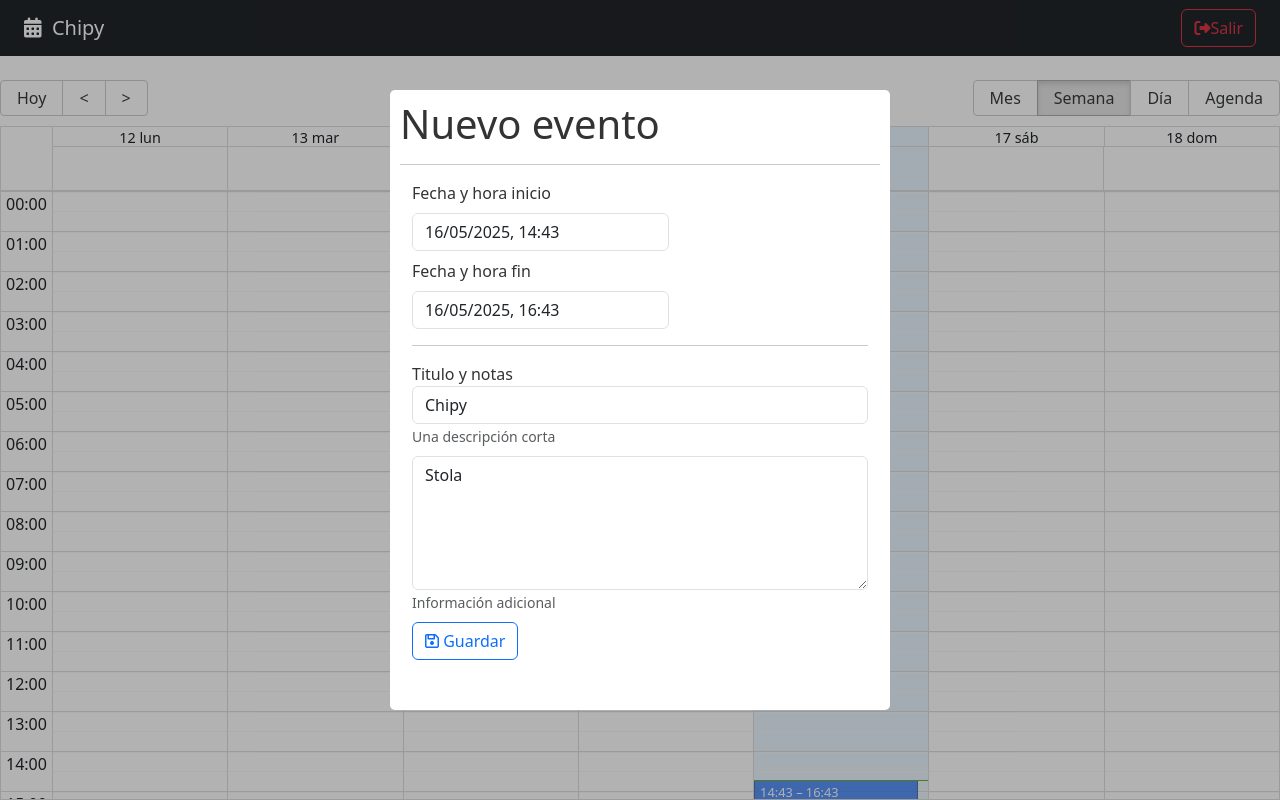
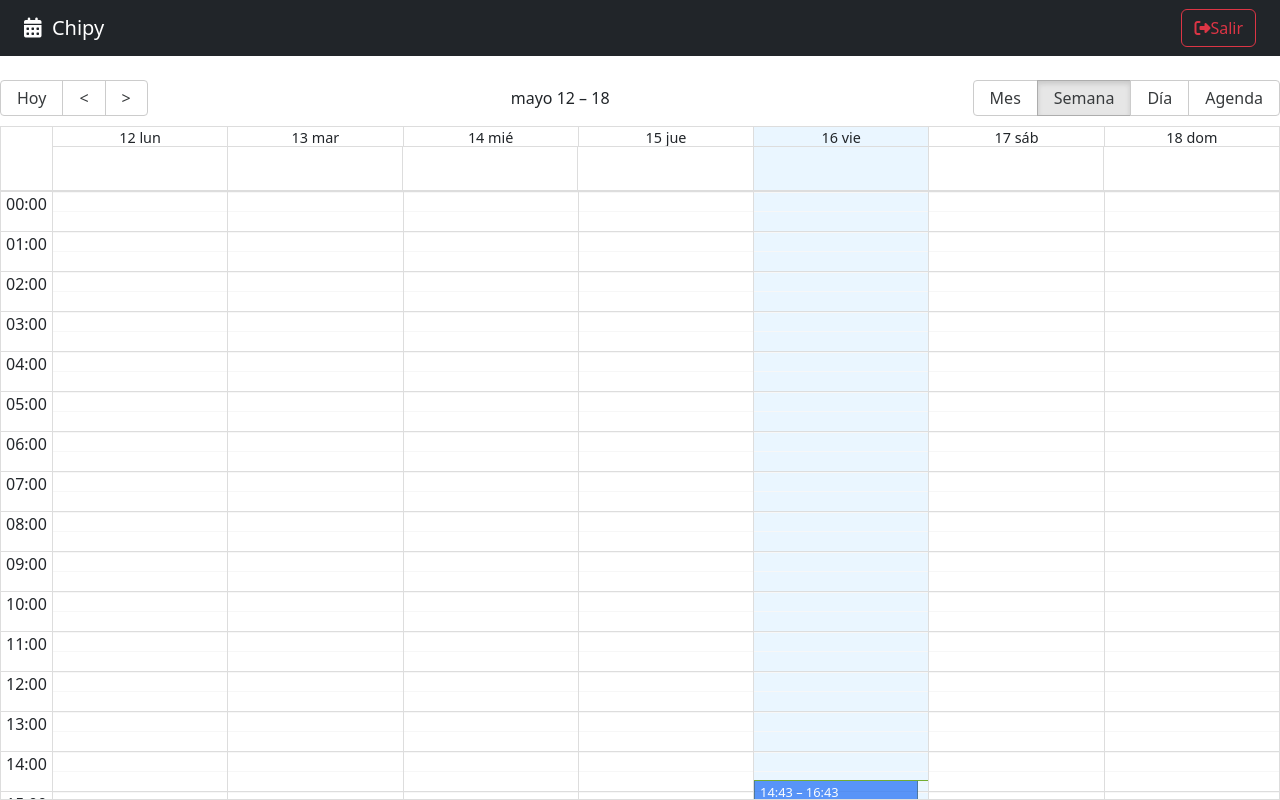
Before and after one commit to ssalgadoi/calendario-react-node-mongo, a React (Vite) app: page / in a window 1280 px wide. Built offline with nearby package versions, Linux system fonts and the light colour scheme.

Commit message:
Se crea el  CalendarSlice

```diff
--- a/src/calendar/components/CalendarModal.jsx
+++ b/src/calendar/components/CalendarModal.jsx
@@ -1,14 +1,25 @@
+// Importa funciones para manejar fechas desde la librería date-fns
 import { addHours, differenceInSeconds } from 'date-fns';
+// Importa hooks de React
 import { useMemo, useState } from 'react';
+// Importa el componente Modal para mostrar el formulario en un modal
 import Modal from 'react-modal';
+// Importa el componente DatePicker para seleccionar fechas
 import DatePicker, { registerLocale } from "react-datepicker";
+// Importa los estilos por defecto del selector de fechas
 import "react-datepicker/dist/react-datepicker.css";
+// Importa el idioma español para usarlo en el selector de fechas
 import { es } from 'date-fns/locale/es';
+// Importa estilos y librería para mostrar alertas modernas
 import 'sweetalert2/dist/sweetalert2.min.css'
 import Swal from 'sweetalert2';
+// Importa el hook personalizado que maneja el estado de apertura del modal
+import { useUiStore } from '../../hooks';
 
+// Registra el idioma español en el DatePicker
 registerLocale('es', es)
 
+// Estilos personalizados para centrar el modal en pantalla
 const customStyles = {
     content: {
         top: '50%',
@@ -20,29 +31,35 @@
     },
 };
 
-// Make sure to bind modal to your appElement (https://reactcommunity.org/react-modal/accessibility/)
+// Establece el elemento raíz del modal para accesibilidad
 Modal.setAppElement('#root');
 
-
+// Componente funcional del modal del calendario
 export const CalendarModal = () => {
 
-    const [isOpen, setIsOpen] = useState(true)
+    // Obtiene del store si el modal está abierto y la función para cerrarlo
+    const { isDateModalOpen, closeDateModal } = useUiStore();
+
+    // Estado que indica si se intentó enviar el formulario
     const [fromSubmitted, setFormSubmitted] = useState(false);
 
+    // Estado del formulario con valores por defecto
     const [formValues, setFormValues] = useState({
-        title: 'Chipy',
-        notes: 'Stola',
-        start: new Date(),
-        end: addHours(new Date(), 2)
+        title: 'Chipy', // título inicial
+        notes: 'Stola', // notas iniciales
+        start: new Date(), // fecha de inicio: ahora
+        end: addHours(new Date(), 2) // fecha de fin: ahora + 2 horas
     })
 
+    // Determina la clase del input del título, útil para validaciones visuales
     const titleClass = useMemo(() => {
-        if (!fromSubmitted) return '';
-        return ( formValues.title.length > 0)
-        ? ''
-        : 'is-invalid'
-    }, [formValues.title, fromSubmitted ])
+        if (!fromSubmitted) return ''; // si no se ha intentado enviar, sin clase
+        return (formValues.title.length > 0)
+            ? '' // si tiene título, sin clase
+            : 'is-invalid' // si está vacío, muestra clase de error
+    }, [formValues.title, fromSubmitted])
 
+    // Maneja cambios en inputs de texto (title, notes)
     const onInputChanged = ({ target }) => {
         setFormValues({
             ...formValues,
@@ -50,6 +67,7 @@
         })
     }
 
+    // Maneja cambios en las fechas (start, end)
     const onDateChange = (event, changing) => {
         setFormValues({
             ...formValues,
@@ -57,57 +75,61 @@
         })
     }
 
+    // Cierra el modal
     const onCloseModal = () => {
-        console.log("Cerrando Modal");
-        setIsOpen(false)
-
+        closeDateModal()
     }
 
+    // Maneja el envío del formulario
     const onSubmit = (event) => {
-        event.preventDefault();
-        setFormSubmitted(true)
+        event.preventDefault(); // evita el comportamiento por defecto (recargar)
+        setFormSubmitted(true) // indica que se intentó enviar el formulario
 
+        // Calcula la diferencia en segundos entre la fecha de fin e inicio
         const difference = differenceInSeconds(formValues.end, formValues.start);
-        //
+
+        // Si las fechas no son válidas o el fin es antes del inicio, muestra error
         if (isNaN(difference) || difference <= 0) {
             Swal.fire("Fechas incorrectas", "Revisar las fechas ingresada", "error")
             return;
         }
+
+        // Si el título está vacío, no continúa
         if (formValues.title.length <= 0) return;
 
+        // Aquí podrías hacer un dispatch al store o una petición al backend
         console.log(formValues);
+    }
 
-
-
-    }
+    // JSX que representa el contenido del modal
     return (
         <>
             <Modal
-                isOpen={isOpen}
-                onRequestClose={onCloseModal}
-                style={customStyles}
+                isOpen={isDateModalOpen} // abre el modal si es true
+                onRequestClose={onCloseModal} // permite cerrarlo al hacer clic fuera o presionar ESC
+                style={customStyles} // aplica estilos personalizados
                 className="modal"
                 overlayClassName="modal-fondo"
-                closeTimeoutMS={200}
-
+                closeTimeoutMS={200} // tiempo para animación de cierre
             >
                 <h1> Nuevo evento </h1>
                 <hr />
                 <form className="container" onSubmit={onSubmit}>
-
+                    {/* Fecha y hora de inicio */}
                     <div className="form-group mb-2">
-                        <label className="form-label d-block ">Fecha y hora inicio</label>
+                        <label className="form-label d-block">Fecha y hora inicio</label>
                         <DatePicker
                             locale='es'
                             showTimeSelect
                             dateFormat='Pp'
-                            className='form-control '
+                            className='form-control'
                             onChange={(event) => onDateChange(event, 'start')}
                             selected={formValues.start}
-                            timeCaption='Hora' />
-
+                            timeCaption='Hora'
+                        />
                     </div>
 
+                    {/* Fecha y hora de fin */}
                     <div className="form-group mb-2">
                         <label className="form-label d-block">Fecha y hora fin</label>
                         <DatePicker
@@ -117,10 +139,12 @@
                             dateFormat='Pp'
                             className='form-control'
                             onChange={(event) => onDateChange(event, 'end')}
-                            selected={formValues.end} />
+                            selected={formValues.end}
+                        />
                     </div>
 
                     <hr />
+                    {/* Campo de título del evento */}
                     <div className="form-group mb-2">
                         <label>Titulo y notas</label>
                         <input
@@ -132,9 +156,10 @@
                             value={formValues.title}
                             onChange={onInputChanged}
                         />
-                        <small id="emailHelp" className="form-text text-muted">Una descripción corta</small>
+                        <small className="form-text text-muted">Una descripción corta</small>
                     </div>
 
+                    {/* Campo de notas */}
                     <div className="form-group mb-2">
                         <textarea
                             type="text"
@@ -145,9 +170,10 @@
                             value={formValues.notes}
                             onChange={onInputChanged}
                         ></textarea>
-                        <small id="emailHelp" className="form-text text-muted">Información adicional</small>
+                        <small className="form-text text-muted">Información adicional</small>
                     </div>
 
+                    {/* Botón para guardar */}
                     <button
                         type="submit"
                         className="btn btn-outline-primary btn-block"
@@ -155,9 +181,7 @@
                         <i className="far fa-save"></i>
                         <span> Guardar</span>
                     </button>
-
                 </form>
-
             </Modal>
         </>
     )
--- a/src/calendar/pages/CalendarPage.jsx
+++ b/src/calendar/pages/CalendarPage.jsx
@@ -1,32 +1,24 @@
 import { Calendar } from 'react-big-calendar'
 
 import { NavBar } from "../components/NavBar"
-import { addHours } from 'date-fns'
 import 'react-big-calendar/lib/css/react-big-calendar.css'
 import { getMessagesES, localizer } from '../../helpers'
 import { CalendarEvent } from '../components/CalendarEvent'
 import { useState } from 'react'
 import { CalendarModal } from '../components/CalendarModal'
+import { useCalendarStore, useUiStore } from '../../hooks'
 
 
 
 
-const events = [{
-  title: 'Cumpleaños del Jefe',
-  notes: 'Hay que comprar el pastel',
-  start: new Date(),
-  end: addHours(new Date(), 2),
-  bgColor: '#fafafa',
-  user: {
-    _id: '123',
-    name: 'Chipy'
-  }
-}]
 
 
 export const CalendarPage = () => {
 
+  const { openDateModal } = useUiStore();
   const [ lastView, setLastView ] = useState(localStorage.getItem('lastView') || 'week');
+  const { events } = useCalendarStore();
+
 
   const eventStyleGetter = (event, start, end, isSelected) => {
     // console.log({ event, start, end, isSelected });
@@ -41,7 +33,8 @@
     return { style }
   }
   const onDoubleClick = (event) => {
-    console.log({ doubleClick: event });
+    // console.log({ doubleClick: event });
+    openDateModal ( event )
 
   }
   const onSelect = (event) => {
@@ -50,7 +43,7 @@
   }
   const onViewChanged = ( event ) => {
     localStorage.setItem('lastView', event)
-
+    setLastView(event);
   }
   return (
     <>
--- /dev/null
+++ b/src/hooks/index.js
@@ -0,0 +1,2 @@
+export * from './useUiStore'
+export * from './useCalendarStore'
--- /dev/null
+++ b/src/hooks/useCalendarStore.js
@@ -0,0 +1,13 @@
+import { useSelector } from "react-redux"
+
+
+export const useCalendarStore = () => {
+
+    const { events, activeEvent } = useSelector( state => state.calendar);
+  return {
+    events,
+    activeEvent
+  }
+
+
+}
--- /dev/null
+++ b/src/hooks/useUiStore.js
@@ -0,0 +1,21 @@
+import { useDispatch, useSelector } from "react-redux"
+import { onCloseDateModal, onOpenDateModal } from "../store";
+
+export const useUiStore = () => {
+
+    const dispatch = useDispatch()
+    const { isDateModalOpen } = useSelector( state => state.ui );
+
+    const openDateModal = () => {
+        dispatch( onOpenDateModal())}
+
+    const closeDateModal = () => {
+        dispatch(onCloseDateModal())
+    }
+    return {
+        isDateModalOpen,
+        openDateModal,
+        closeDateModal
+    }
+
+}
--- /dev/null
+++ b/src/store/calendar/calendarSlice.js
@@ -0,0 +1,34 @@
+import { createSlice } from '@reduxjs/toolkit';
+import { addHours } from 'date-fns';
+
+
+
+const tempEvent = {
+    title: 'Cumpleaños del Jefe',
+    notes: 'Hay que comprar el pastel',
+    start: new Date(),
+    end: addHours(new Date(), 2),
+    bgColor: '#fafafa',
+    user: {
+        _id: '123',
+        name: 'Chipy'
+    }
+}
+
+export const calendarSlice = createSlice({
+    name: 'calendar',
+    initialState: {
+        events: [
+            tempEvent
+        ],
+        activeEvent: null
+    },
+    reducers: {
+        increment: (state, /* action */) => {
+            state.counter += 1;
+        },
+    },
+});
+
+// Action creators are generated for each case reducer function
+export const { increment } = calendarSlice.actions;
--- a/src/store/index.js
+++ b/src/store/index.js
@@ -1,2 +1,3 @@
 export * from './store'
 export * from './ui/uiSlice'
+export * from './calendar/calendarSlice'
--- a/src/store/store.js
+++ b/src/store/store.js
@@ -1,8 +1,11 @@
 import { configureStore } from "@reduxjs/toolkit";
 import { uiSlice } from "./ui/uiSlice";
+import { calendarSlice } from "./calendar/calendarSlice";
+
 
 export const store = configureStore({
     reducer: {
-        ui: uiSlice.reducer
+        ui: uiSlice.reducer,
+        calendar: calendarSlice.reducer
     }
 })
--- a/src/store/ui/uiSlice.js
+++ b/src/store/ui/uiSlice.js
@@ -6,11 +6,11 @@
         isDateModalOpen: false
     },
     reducers: {
-        onOpenDataModal: (state) => {
+        onOpenDateModal: (state) => {
             state.isDateModalOpen = true;
 
         },
-        onCloseDataModal: (state) => {
+        onCloseDateModal: (state) => {
             state.isDateModalOpen = false;
 
         }
@@ -20,4 +20,4 @@
 );
 
 // Action creators are generated for each case reducer function
-export const { onOpenDataModal, onCloseDataModal } = uiSlice.actions;
+export const { onOpenDateModal, onCloseDateModal } = uiSlice.actions;
```
